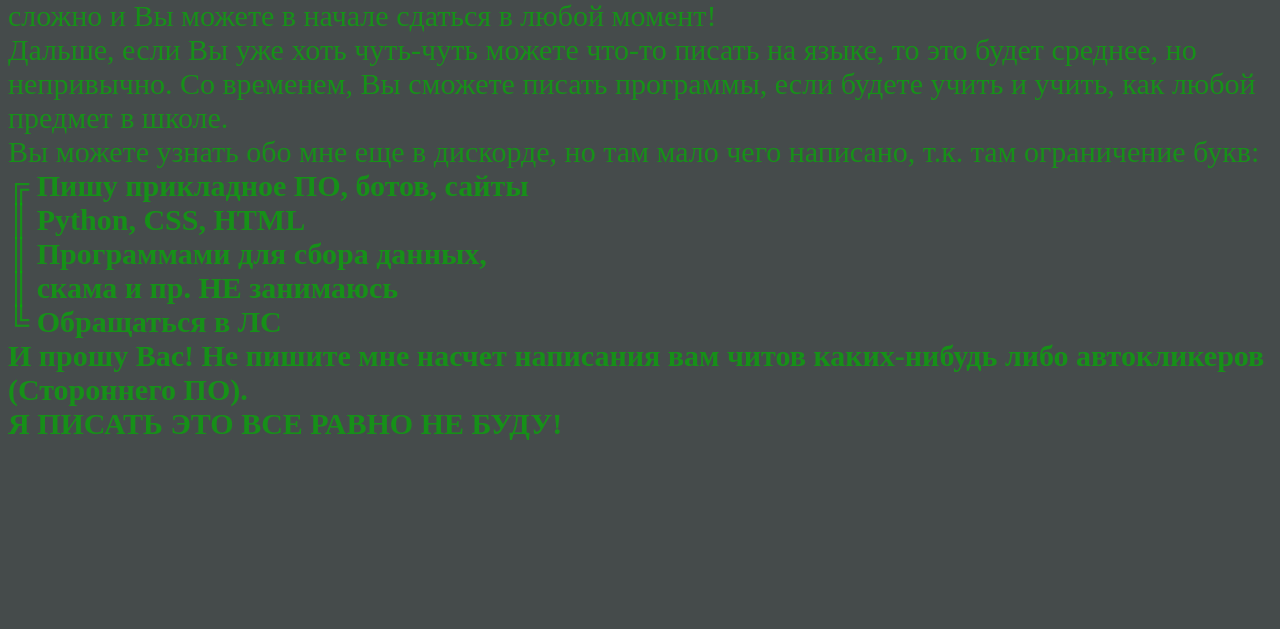
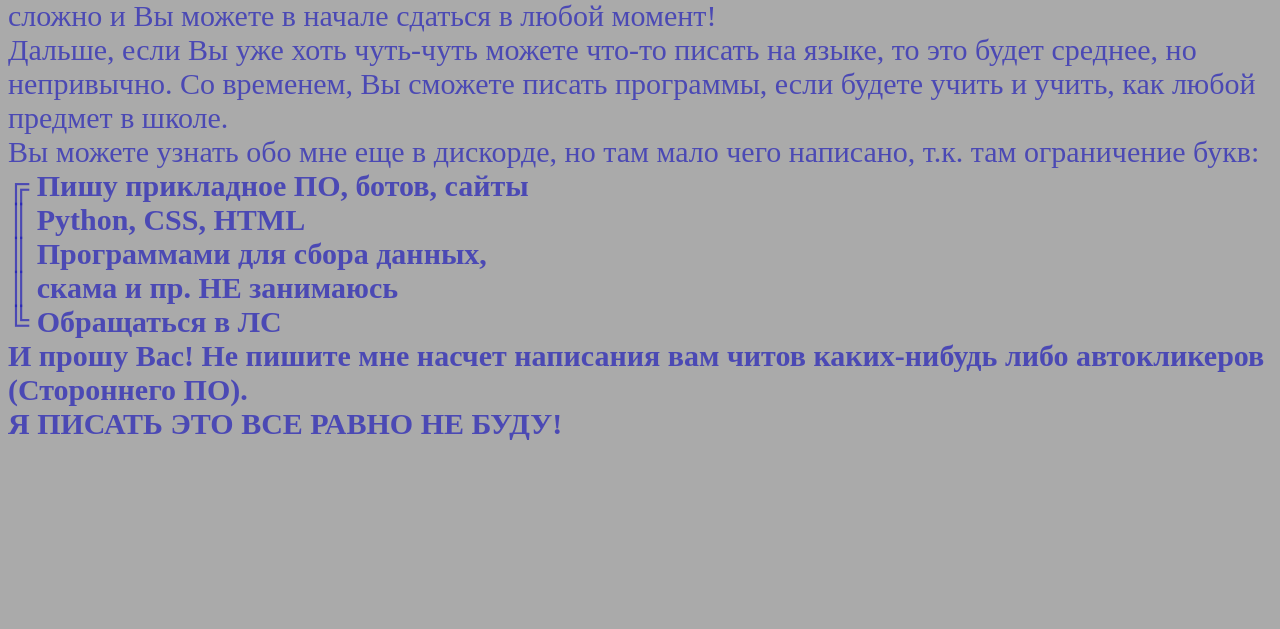
Before and after one commit to Maksim1717/visit, a plain HTML site: page about.html in a window 1280 px wide. Shown: the part 333-962 px from the top of the page. Drawn offline with Linux system fonts and the light colour scheme.

Commit message:
Update about.css

```diff
--- a/about.css
+++ b/about.css
@@ -1,5 +1,7 @@
+@media screen and (max-width: 992px) { div.contentblock {width: 970px;} }
+
 body{
-    background-color:rgb(69, 75, 75);
+    background-color:rgb(170, 170, 170);
 }
 .glav1{
     font-size: 30px;
@@ -9,7 +11,7 @@ body{
 
 .aboutme1{
         font-size: 30px;
-        color: rgba(0, 179, 0, 0.671);
+        color: rgba(28, 25, 185, 0.671);
 }
 #wrapper{
     position: relative;
```
